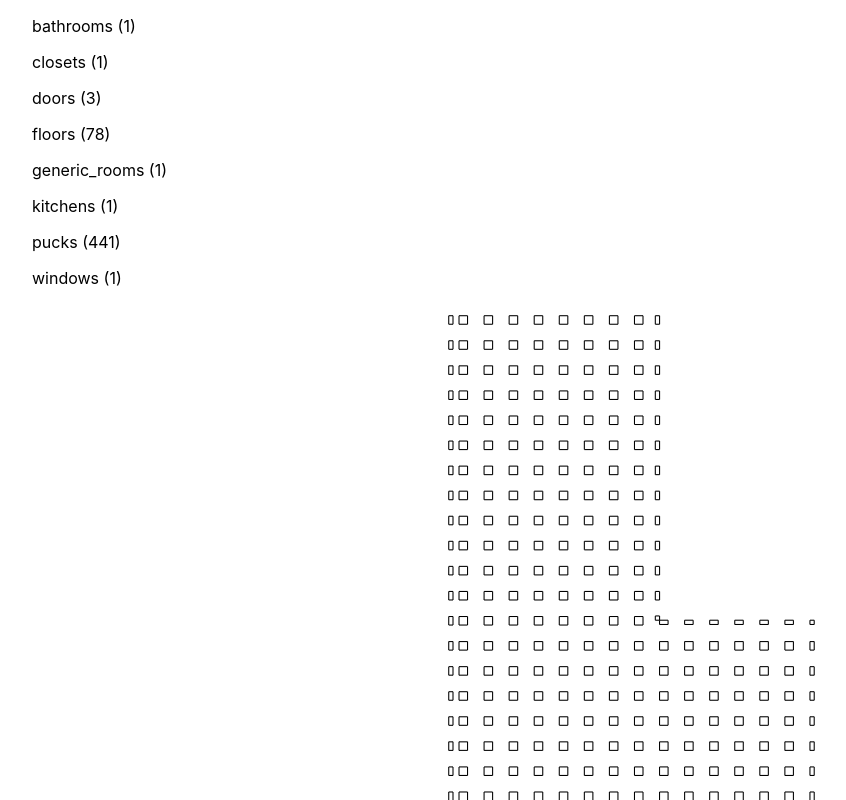
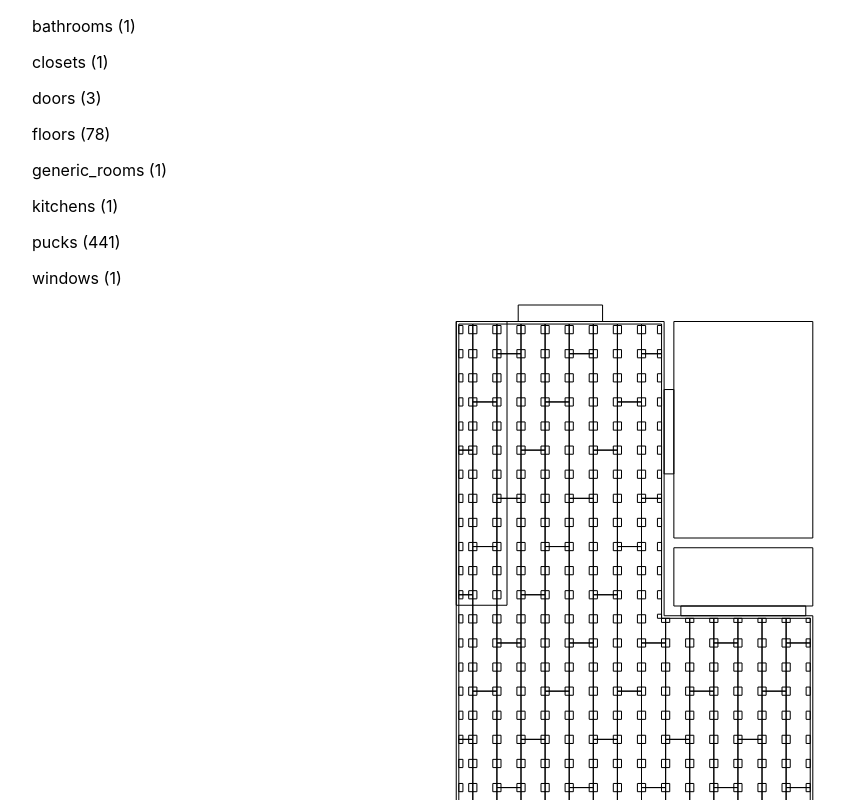
Before and after one commit to hunter547/socialconstruct-takehome, a React (Create React App) app: page / in a window 1280 px wide. Shown: the top 800 px of the page, without its empty margins (8-854 px from the left). Built offline with nearby package versions, Linux system fonts and the light colour scheme.

Commit message:
Programmatically generated all items in both the JSON files. Will work on filtering next.

```diff
--- a/src/BluePrint.jsx
+++ b/src/BluePrint.jsx
@@ -1,22 +1,37 @@
 import React from 'react';
-import { getLineProps } from './utilities/getLineProps';
+import { mapSVGLines } from './utilities/mapSVGLines';
 import './style/BluePrint.scss'
 
-function BluePrint({ pucks }) {
+function BluePrint(props) {
 
-  const puckCoordinates = pucks.coordinates;
+  const { bathrooms, closets, doors, floors, genericRooms, kitchens, pucks, windows } = props;
 
   return (
     <div className="blueprint__container">
-      <svg className="blueprint" width={235} height={500} viewBox="9725 125 10000 375" preserveAspectRatio="xMinYMin slice">
-        <g id="puck">
-          {puckCoordinates.map(singlePuckCoordinates => {
-            const puckParameters = getLineProps(singlePuckCoordinates);
-            return puckParameters.map(puck => (
-                <line {...puck} stroke="black" strokeWidth={0.5} />
-              )
-            )
-          })}
+      <svg className="blueprint" width={235} height={500} viewBox="9720 120 10000 390" preserveAspectRatio="xMinYMin slice">
+        <g id="bathrooms">
+          {mapSVGLines(bathrooms.coordinates).map(bathroom => bathroom )}
+        </g>
+        <g id="closets">
+          {mapSVGLines(closets.coordinates).map(closet => closet )}
+        </g>
+        <g id="doors">
+          {mapSVGLines(doors.coordinates).map(door => door )}
+        </g>
+        <g id="floors">
+          {mapSVGLines(floors.coordinates).map(floor => floor )}
+        </g>
+        <g id="genericRooms">
+          {mapSVGLines(genericRooms.coordinates).map(genericRoom => genericRoom )}
+        </g>
+        <g id="kitchens">
+          {mapSVGLines(kitchens.coordinates).map(kitchen => kitchen )}
+        </g>
+        <g id="pucks">
+          {mapSVGLines(pucks.coordinates).map(puck =>  puck )}
+        </g>
+        <g id="windows">
+          {mapSVGLines(windows.coordinates).map(window =>  window )}
         </g>
       </svg>
     </div>
--- a/src/ItemsList.js
+++ b/src/ItemsList.js
@@ -19,7 +19,16 @@ const ItemsList = () => {
           )
         })}
       </ul>
-      <BluePrint pucks={allInfo[6]} />
+      <BluePrint
+        bathrooms={allInfo[0]}
+        closets={allInfo[1]}
+        doors={allInfo[2]}
+        floors={allInfo[3]}
+        genericRooms={allInfo[4]}
+        kitchens={allInfo[5]}
+        pucks={allInfo[6]}
+        windows={allInfo[7]}
+      />
     </div>
   );
 }
--- a/src/utilities/getLineProps.js
+++ b/src/utilities/getLineProps.js
@@ -11,6 +11,5 @@ export function getLineProps(coordinates) {
     }
   });
 
-  console.log(lineArray)
   return lineArray;
 };
--- /dev/null
+++ b/src/utilities/mapSVGLines.js
@@ -0,0 +1,13 @@
+import React from 'react';
+import { getLineProps } from "./getLineProps"
+
+export function mapSVGLines(coordinates) {
+  const svgLineArray = coordinates.map(singleItemCoordinates => {
+    const itemParameters = getLineProps(singleItemCoordinates);
+    return itemParameters.map(item => (
+      <line key={Math.random().toString(36).substr(2, 9)} {...item} stroke="black" strokeWidth={0.5} />
+    ));
+  });
+
+  return svgLineArray;
+}
```
